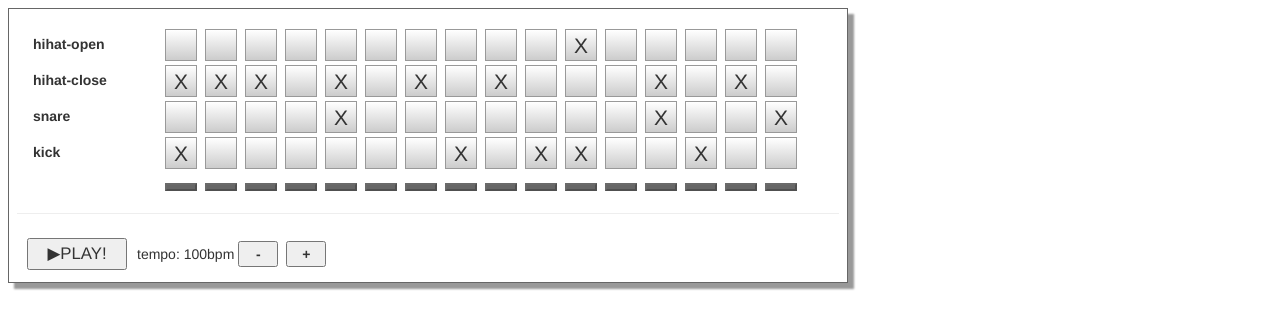
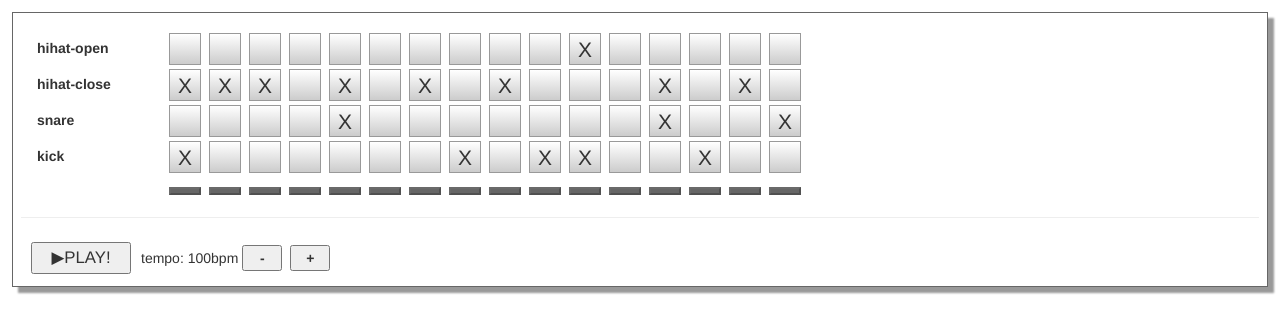
Before and after one commit to to-lz1/to-lz1.github.io, a plain HTML site: page react-rhythm-sequencer/index.html in a window 1280 px wide. Drawn offline with nearby package versions, Linux system fonts and the light colour scheme; no server answers.

Commit message:
for testing in smartphone browser

```diff
--- a/react-rhythm-sequencer/css/base.css
+++ b/react-rhythm-sequencer/css/base.css
@@ -22,7 +22,7 @@ body {
   height: 32px;
   width: 32px;
   margin: 0 4px;
-  text-align: center;
+  /*text-align: center;*/
   vertical-align: middle;
   /*display:inline-flex;*/
 }
@@ -76,7 +76,7 @@ body {
 .sequencer{
   border: 1px solid #666;
   box-shadow: 6px 6px 2px #999;
-  margin: 8px;
+  margin: 12px;
   padding: 16px 8px 8px;
-  width: 840px;
+  min-width: 880px;
 }
```
